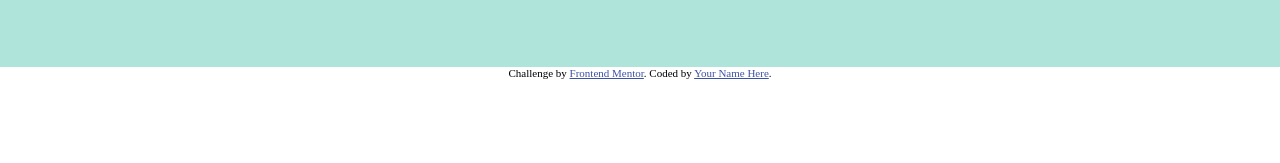
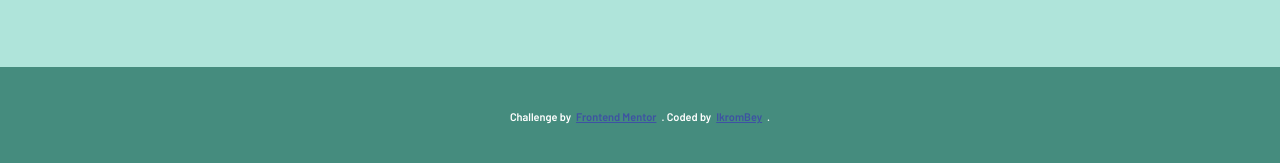
Before and after one commit to IkromBey/Sunny-side-agency-landing-page, a plain HTML site: page index.html in a window 1280 px wide. Shown: the part 3820-3983 px from the top of the page. Before the commit the page ends 3899 px from the top, so only its background shows below. Drawn offline with Linux system fonts and the light colour scheme.

Commit message:
style attribution section

```diff
--- a/css/style.css
+++ b/css/style.css
@@ -174,11 +174,13 @@ header {
   width: 100%;
   flex-direction: row;
   margin: 0 auto;
+
 }
 .last-main__column {
   position: relative;
   width: 100%;
   height: 100%;
+  margin-top: 0;
 }
 .overlay-text__block {
   text-align: center;
@@ -323,3 +325,20 @@ line-height: 1.2rem;
  color: hsl(168, 34%, 41%);
  padding: 0 1rem;
 }
+.attribution {
+  font-size: 16px;
+  color:hsl(0, 0%, 100%);
+  height: 100px;
+  font-family: "Barlow", sans-serif;
+  display: flex;
+  align-items: center;
+  justify-content: center;
+  background: var(--Dark-moderate-cyan-footer);
+}
+.attribution a {
+  padding: 1rem 5px;
+  color: hsl(0, 0%, 25%);
+}
+.attribution a:hover {
+  color:hsl(198, 62%, 26%);
+}
--- a/index.html
+++ b/index.html
@@ -185,7 +185,7 @@
 
   <div class="attribution">
     Challenge by <a href="https://www.frontendmentor.io?ref=challenge" target="_blank">Frontend Mentor</a>.
-    Coded by <a href="#">Your Name Here</a>.
+    Coded by <a href="https://www.frontendmentor.io/profile/IkromBoy">IkromBey</a>.
   </div>
 </body>
 </html>
```
